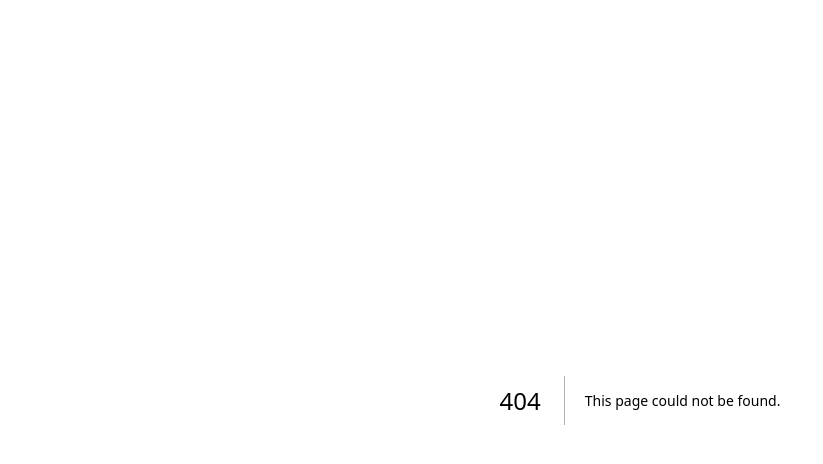
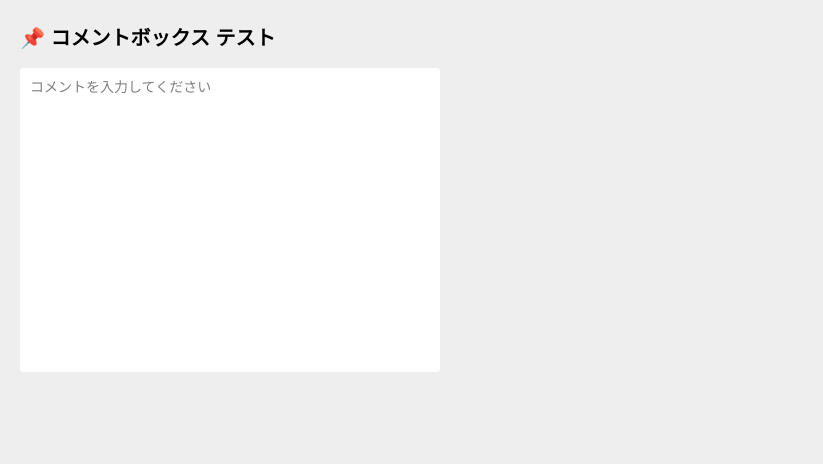
Before and after one commit to ymtakt/nextjs_sample, a Next.js app: page /comp-test/comment-box in a window 1280 px wide. Before the commit this address had no page. Shown: the top 464 px of the page, without its empty margins (0-823 px from the left). Built offline with nearby package versions, Linux system fonts and the light colour scheme.

Commit message:
feat:コメントボックスのコンポーネント化

```diff
--- /dev/null
+++ b/src/app/(test)/comp-test/comment-box/page.tsx
@@ -0,0 +1,20 @@
+"use client";
+
+import { useState } from "react";
+import CommentBox from "@/components/general/FormParts/CommentBox";
+
+export default function Home() {
+  const [inputValue, setInputValue] = useState("");
+  return (
+    <div className="ml-5 my-6 text-black">
+      <h2 className="text-xl font-bold mb-4">📌 コメントボックス テスト</h2>
+
+      <div className="flex flex-col space-y-4">
+        <CommentBox
+          value={inputValue}
+          onChange={(e) => setInputValue(e.target.value)}
+        />
+      </div>
+    </div>
+  );
+}
--- a/src/app/(test)/comp-test/page.tsx
+++ b/src/app/(test)/comp-test/page.tsx
@@ -24,6 +24,9 @@ export default function Home() {
         <TextLink href="/comp-test/text-box" size="large">
           テキストボックスの確認
         </TextLink>
+        <TextLink href="/comp-test/comment-box" size="large">
+          コメントボックス確認
+        </TextLink>
       </div>
     </div>
   );
--- /dev/null
+++ b/src/components/general/FormParts/CommentBox/index.tsx
@@ -0,0 +1,34 @@
+"use client";
+
+type CommentBoxSizeProps = {
+  value: string;
+  placeholder?: string;
+  onChange: (e: React.ChangeEvent<HTMLTextAreaElement>) => void;
+  isDisabled?: boolean;
+  isRounded?: boolean;
+};
+
+export default function CommentBox({
+  placeholder = "コメントを入力してください",
+  value,
+  onChange,
+  isDisabled = false,
+  isRounded = true,
+}: CommentBoxSizeProps) {
+  const roundedType = isRounded ? "rounded" : "";
+  // 背景色の指定も含む
+  const disabledStyle = isDisabled
+    ? "bg-gray-100 cursor-not-allowed"
+    : "bg-cp-white";
+  return (
+    <textarea
+      placeholder={placeholder}
+      value={value}
+      onChange={onChange}
+      disabled={isDisabled}
+      className={`
+          ${disabledStyle} ${roundedType}
+          w-105 h-76 body-cp-small pl-2.5 pt-2 focus:outline-none resize-none `}
+    />
+  );
+}
```
